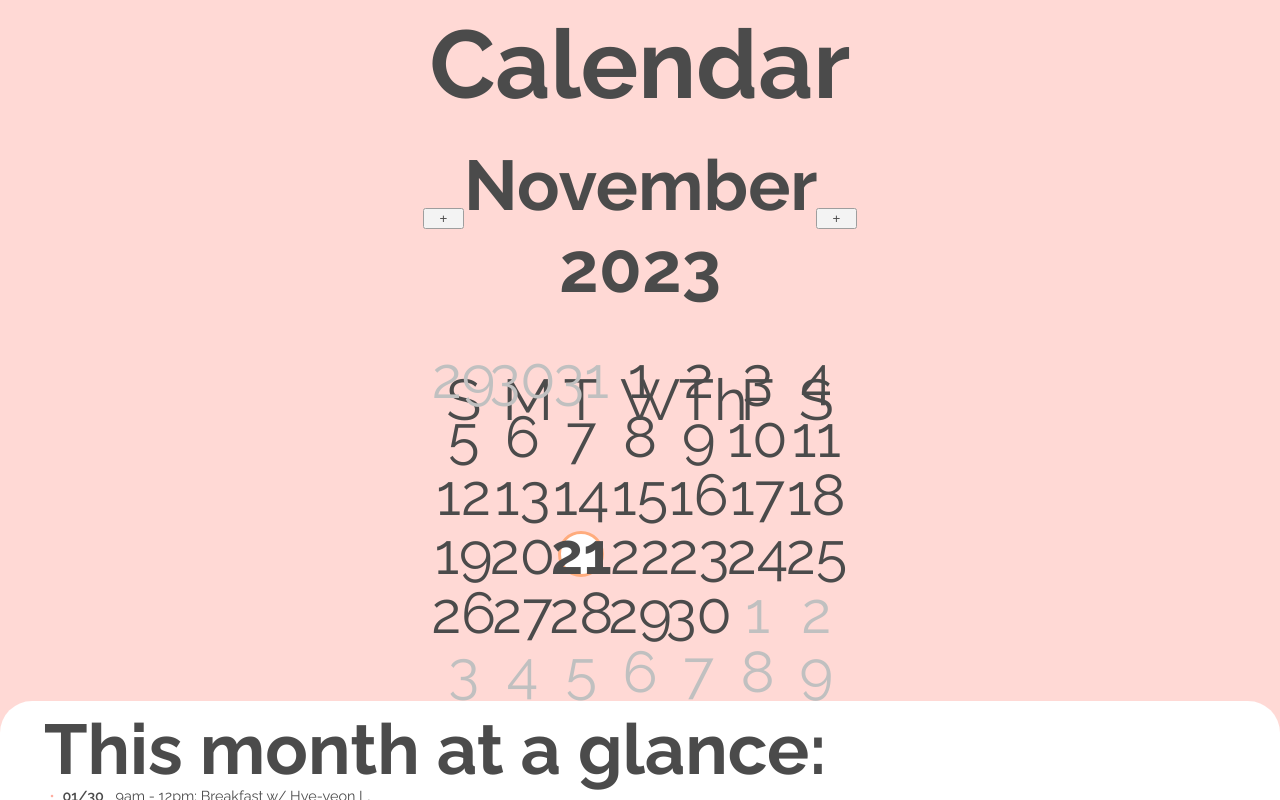
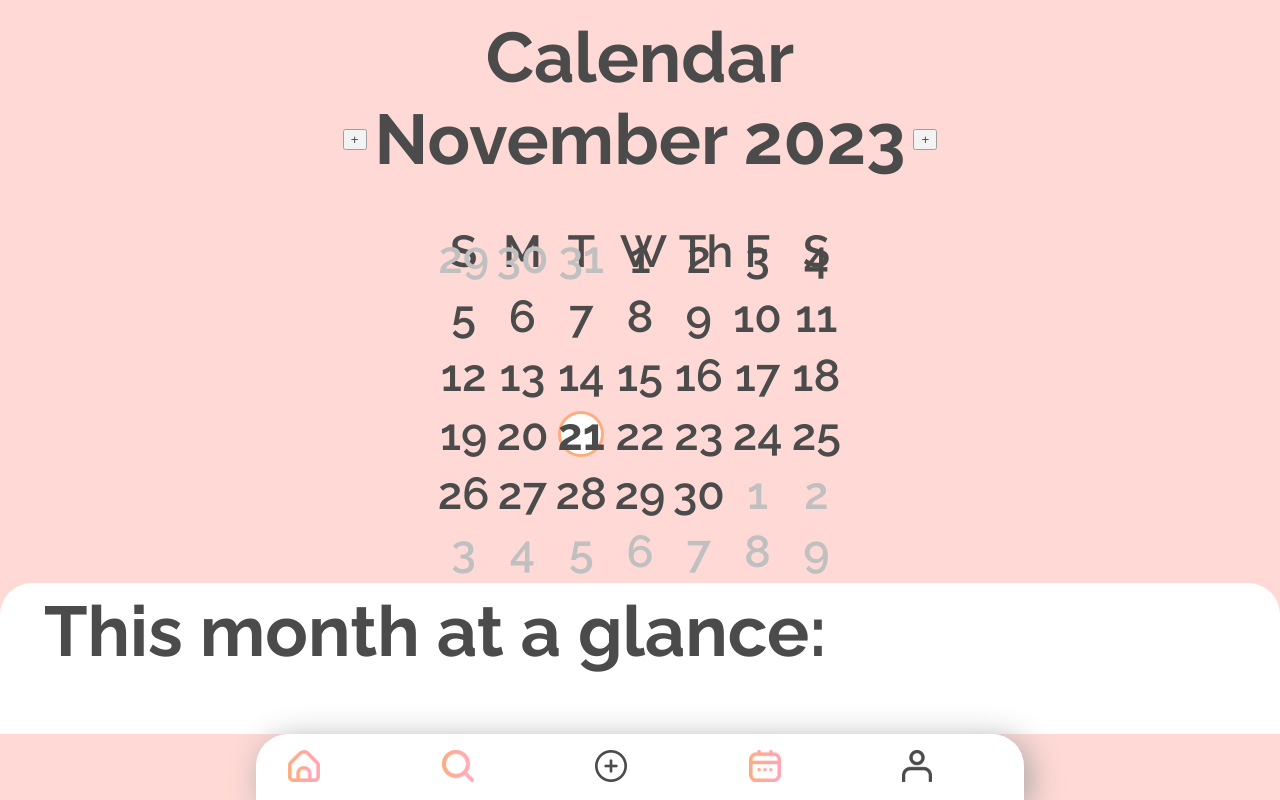
Before and after one commit to anotruong/pear, a React (Create React App) app in the folder client/: page / in a window 1280 px wide. Built offline with nearby package versions, Linux system fonts and the light colour scheme.

Commit message:
sort function

```diff
--- a/client/src/components/calendar/calendar-days.js
+++ b/client/src/components/calendar/calendar-days.js
@@ -1,6 +1,11 @@
 import React from 'react';
+import mockData from '../../mock-data.json';
 
 function CalendarDays(props) {
+
+  const pendingInvite = mockData.pendingInvite;
+  // console.log(pendingin)
+
   let firstDayOfMonth = new Date(props.day.getFullYear(), props.day.getMonth(), 1);
   let weekdayOfFirstDay = firstDayOfMonth.getDay();
   let currentDays = [];
@@ -22,10 +27,11 @@ function CalendarDays(props) {
       number: firstDayOfMonth.getDate(),
       selected: (firstDayOfMonth.toDateString() === props.day.toDateString()),
       year: firstDayOfMonth.getFullYear()
+      // appointment: 'evaluate if there is a pending invite that correlates with value of 'date'
     }
 
     currentDays.push(calendarDay);
-    // console.log(calendarDay)
+    console.log(calendarDay.date)
 
   }
 
--- a/client/src/components/calendar/calendar.js
+++ b/client/src/components/calendar/calendar.js
@@ -12,14 +12,20 @@ const Calendar = () => {
 
     <div className="calendar">
       <div className="calendar-header">
-        <h2>
+        <h3>
           {/* {months[currentDay.getMonth()]} {currentDay.getFullYear()} */}
           Calendar
-        </h2>
+        </h3>
         <div id="monthHandler">
-          <button className='monthHandler-btn'>+</button>
-          <h3>{months[currentDay.getMonth()]} {currentDay.getFullYear()}</h3>
-          <button className='monthHandler-btn'>+</button>
+          <div className='month-btn-container'>
+            <button className='monthHandler-btn'>+</button>
+          </div>
+          {/* <div className='monthDisplay-container'> */}
+            <h3 className='monthDisplay'>{months[currentDay.getMonth()]} {currentDay.getFullYear()}</h3>
+          {/* </div> */}
+          <div className='month-btn-container'>
+            <button className='monthHandler-btn'>+</button>
+          </div>
         </div>
       </div>
       <div className="calendar-body">
--- a/client/src/components/monthlyNotes.js
+++ b/client/src/components/monthlyNotes.js
@@ -41,29 +41,44 @@ const MonthlyNotes = () => {
   //   },
   // ];
 
-  let filteredTemp = mockData.confirmedMeals[tempUserId];
+  let filteredTemp = mockData.confirmedMeals[tempUserId].map(ele => mockData.pendingInvite.filter(obj => obj.id === ele))
+  // .filter(obj => );
 
-  let transformedTemp = filteredTemp.map(ele =>
-    mockData.pendingInvite.filter(obj => obj.id === ele)
-  );
+  console.log(filteredTemp)
 
-  // In the context of sorting Date objects, using getTime() ensures that the sorting is based on the underlying timestamp representation of each date.
-  let sortedTemp = transformedTemp.sort((a, b) => new Date(a.date).getTime() - new Date(b.date).getTime());
+  let transformedTemp = filteredTemp.map(obj => {
+    const accDate = new Date(obj[0].date);
+    let year = accDate.getFullYear();
+    let month = (accDate.getMonth() + 1).toString().padStart(2, '0');
+    let day = accDate.getDate().toString().padStart(2, '0');
 
-  console.log(sortedTemp)
+    console.log(accDate.getMonth().toString().padStart(2, '0'))
+    let newDisplayDate = year + month + day;
+    obj.date = newDisplayDate;
+    // console.log(newDisplayDate)
+    return obj;
+  })
+  // console.log(filteredTemp)
+  // console.log(transformedTemp)
 
-  let agendaList = sortedTemp.map(obj => {
-    const date = displayMonthDay(obj[0].date);
-    const meal = categorizeMeal(obj[0].time);
 
-    const firstName = `${acc(obj[0].userId)[0].firstName.slice(0, 1).toUpperCase()}${acc(obj[0].userId)[0].firstName.slice(1)}`
-    const lastInitial = acc(obj[0].userId)[0].lastName.slice(0, 1).toUpperCase();
-    // console.log(abbrName)
+  // // In the context of sorting Date objects, using getTime() ensures that the sorting is based on the underlying timestamp representation of each date.
+  // let sortedTemp = transformedTemp.sort((a, b) => b.date - a.date);
 
-    return (
-      <li className='agenda'><b className='date'>{date}</b> {obj[0].time}: {meal} w/ {firstName} {lastInitial}.</li>
-    )
-  });
+  // // console.log(sortedTemp)
+
+  // let agendaList = sortedTemp.map(obj => {
+  //   const date = displayMonthDay(obj[0].date);
+  //   const meal = categorizeMeal(obj[0].time);
+
+  //   const firstName = `${acc(obj[0].userId)[0].firstName.slice(0, 1).toUpperCase()}${acc(obj[0].userId)[0].firstName.slice(1)}`
+  //   const lastInitial = acc(obj[0].userId)[0].lastName.slice(0, 1).toUpperCase();
+  //   // console.log(abbrName)
+
+  //   return (
+  //     <li className='agenda'><b className='date'>{date}</b> {obj[0].time}: {meal} w/ {firstName} {lastInitial}.</li>
+  //   )
+  // });
 
 
   return(
@@ -71,7 +86,7 @@ const MonthlyNotes = () => {
       <div className='notes'>
         <h3>This month at a glance:</h3>
         <ul>
-          {agendaList}
+          {/* {agendaList} */}
           {/* will iterate this and stylelize the information */}
         </ul>
       </div>
--- a/client/src/components/stylesheets/calendar.css
+++ b/client/src/components/stylesheets/calendar.css
@@ -10,13 +10,18 @@
   align-items: center;
 }
 
+.calendar p {
+  font-size: 3.5vw;
+  font-weight: 600;
+}
+
 .calendar-header {
   /* height: 100px; */
   /* width: 100%; */
   display: flex;
   align-items: center;
   flex-direction: column;
-  width: 75%;
+  width: 100%;
 }
 
 .calendar-body {
@@ -27,19 +32,24 @@
   width: fit-content;
 }
 
+h3.monthDisplay {
+  margin: 0rem .5rem;
+}
+
 .table-header {
   /* height: 100px; */
   width: 100%;
   display: flex;
   align-items: center;
   justify-content: space-around;
+  margin-bottom: .5rem;
 }
 
 #monthHandler {
   display: flex;
   flex-direction: row;
   align-items: center;
-  justify-content: space-between;
+  justify-content: center;
   width: 100%;
 }
 
--- a/client/src/mock-data.json
+++ b/client/src/mock-data.json
@@ -193,14 +193,14 @@
       "userId": "003",
       "restId": "012",
       "time": "11am-12pm",
-      "date": "2024-01-07T19:04:26.231Z",
+      "date": "2024-02-07T19:04:26.231Z",
       "confirmed": false
     },
     {
       "userId": "004",
       "restId": "012",
       "time": "11am-12pm",
-      "date": "2024-01-09T19:04:26.231Z",
+      "date": "2024-02-09T19:04:26.231Z",
       "confirmed": false
     },
     {
@@ -367,7 +367,7 @@
       "userId": "005",
       "restId": "493",
       "time": "9am - 12pm",
-      "date": "2024-01-30T19:04:26.231Z",
+      "date": "2024-02-27T19:04:26.231Z",
       "pending": true
     },
     {
@@ -375,7 +375,7 @@
       "userId": "003",
       "restId": "123",
       "time": "3pm - 4pm",
-      "date": "2024-01-20T19:04:26.231Z",
+      "date": "2024-02-20T19:04:26.231Z",
       "pending": false
     },
     {
@@ -383,7 +383,7 @@
       "userId": "005",
       "restId": "493",
       "time": "2pm - 3pm",
-      "date": "2024-01-15T19:04:26.231Z",
+      "date": "2024-02-15T19:04:26.231Z",
       "pending": true
     },
     {
@@ -399,7 +399,7 @@
       "userId": "003",
       "restId": "493",
       "time": "2pm - 4pm",
-      "date": "2024-01-21T19:04:26.231Z",
+      "date": "2024-02-21T19:04:26.231Z",
       "pending": true
     },
     {
```
